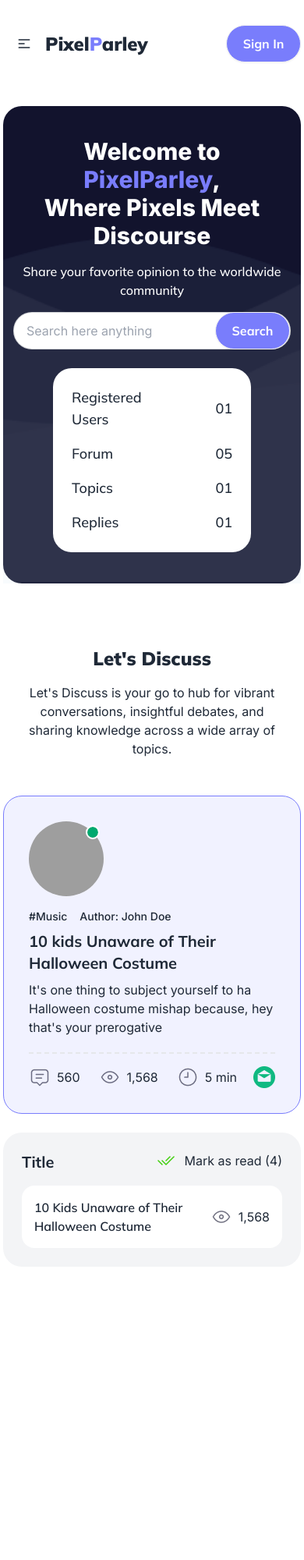
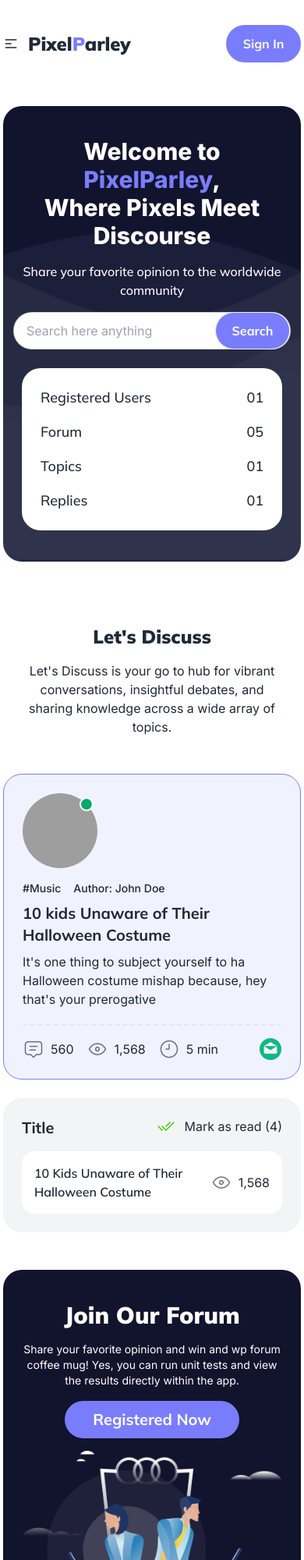
Before and after one commit to abunaim5/pixel-parley, a plain HTML site: page index.html in a window 390 px wide. Shown: the top 2000 px of the page at 78% size. Before the commit the page ends 1624 px from the top, so only its background shows below. Drawn offline with nearby package versions, Linux system fonts and the light colour scheme; grey boxes are pictures that could not be loaded.

Commit message:
added join forum section with responsive all devices

```diff
--- a/index.html
+++ b/index.html
@@ -16,9 +16,9 @@
     <header class="container mx-auto mt-6">
         <nav>
             <div class="navbar bg-base-100 px-0">
-                <div class="navbar-start">
+                <div class="navbar-start gap-3">
                     <div class="dropdown">
-                        <div tabindex="0" role="button" class="btn btn-ghost lg:hidden">
+                        <div tabindex="0" role="button" class="lg:hidden">
                             <svg xmlns="http://www.w3.org/2000/svg" class="h-5 w-5" fill="none" viewBox="0 0 24 24"
                                 stroke="currentColor">
                                 <path stroke-linecap="round" stroke-linejoin="round" stroke-width="2"
@@ -28,7 +28,7 @@
                         <ul tabindex="0"
                             class="menu menu-sm dropdown-content mt-3 z-[1] p-2 shadow bg-base-100 rounded-box w-52 font-mulish">
                             <li><a>Home</a></li>
-                            <li><a>Create</a></li>
+                            <li><a>Create Post</a></li>
                             <li><a>Members</a></li>
                             <li><a>Blog</a></li>
                         </ul>
@@ -52,7 +52,7 @@
                         </button>
                     </div>
                     <button
-                        class="btn text-base md:text-xl text-white font-bold font-mulish rounded-full bg-[#797DFC] min-w-24 md:min-w-32">Sign
+                        class="btn text-base md:text-xl text-white font-bold font-mulish rounded-full bg-[#797DFC] min-w-24 md:min-w-32 border-none">Sign
                         In</button>
                 </div>
             </div>
@@ -60,7 +60,7 @@
         <!-- banner section -->
         <section class="mt-12 bg-[#12132D] rounded-3xl">
             <div
-                class="flex flex-col lg:flex-row justify-between items-center bg-[url('images/bgbanner.png')] bg-center bg-cover min-h-[550px] py-10 px-16 gap-6">
+                class="flex flex-col lg:flex-row justify-between items-center bg-[url('images/bgbanner.png')] bg-center bg-cover min-h-[550px] py-10 px-6 md:px-16 gap-6">
                 <div class="space-y-4 md:space-y-6 lg:space-y-8 flex-1">
                     <h1
                         class="text-3xl md:text-4xl xl:text-5xl text-white font-molish font-extrabold text-center lg:text-left">
@@ -74,7 +74,7 @@
                         <label class="input input-bordered flex items-center gap-2 rounded-full pr-0 max-w-[510px]">
                             <input type="text" class="grow" placeholder="Search here anything" />
                             <button
-                                class="btn text-base md:text-xl text-white font-bold font-mulish rounded-full bg-[#797DFC] min-w-24 md:min-w-32">Search</button>
+                                class="btn text-base md:text-xl text-white font-bold font-mulish rounded-full bg-[#797DFC] min-w-24 md:min-w-32 ">Search</button>
                         </label>
                     </div>
                 </div>
@@ -112,7 +112,8 @@
             <!-- discuss cards section -->
             <div class="flex justify-between flex-col lg:flex-row gap-6">
                 <div id="discuss-cards" class="w-full space-y-6">
-                    <div class="flex flex-col md:flex-row gap-4 bg-[#797DFC1A] p-8 rounded-3xl border border-[#797DFC]">
+                    <div
+                        class="flex flex-col md:flex-row gap-4 bg-[#797DFC1A] p-6 md:p-8 rounded-3xl border border-[#797DFC]">
                         <div class="avatar online w-24 h-24">
                             <div class="w-24 h-24 rounded-full">
                                 <img src="https://daisyui.com/images/stock/photo-1534528741775-53994a69daeb.jpg" />
@@ -127,8 +128,8 @@
                                 <p>It's one thing to subject yourself to ha Halloween costume mishap because, hey that's
                                     your prerogative</p>
                             </div>
-                            <div class="flex justify-between items-center pt-4">
-                                <div class="flex gap-6 items-center">
+                            <div class="flex justify-between items-center gap-4 pt-4">
+                                <div class="flex gap-4 md:gap-6 items-center">
                                     <h5 class="flex gap-2 items-center"><img src="images/comment.png" alt="">
                                         <span>560</span>
                                     </h5>
@@ -166,6 +167,21 @@
                 </div>
             </div>
         </section>
+        <!-- join our forum banner section -->
+        <section
+            class="flex flex-col md:flex-row justify-between gap-4 items-center bg-[#12132D] rounded-3xl min-h-[400px] mt-12 py-10 px-6 md:px-8 lg:px-16">
+            <div class="space-y-4 md:space-y-6 lg:space-y-8 text-center md:text-left">
+                <h3 class="text-3xl md:text-4xl text-white font-black font-mulish">Join Our Forum</h3>
+                <p class="text-white text-sm md:text-base">Share your favorite opinion and win and wp forum coffee mug!
+                    Yes, you can run unit tests and view the results directly within the app.</p>
+                <button
+                    class="btn text-xl text-white font-bold font-mulish rounded-full bg-[#797DFC] min-w-56 border-none">Registered
+                    Now</button>
+            </div>
+            <div>
+                <img src="images/joinforum.png" alt="">
+            </div>
+        </section>
     </main>
     <footer>
 
```
